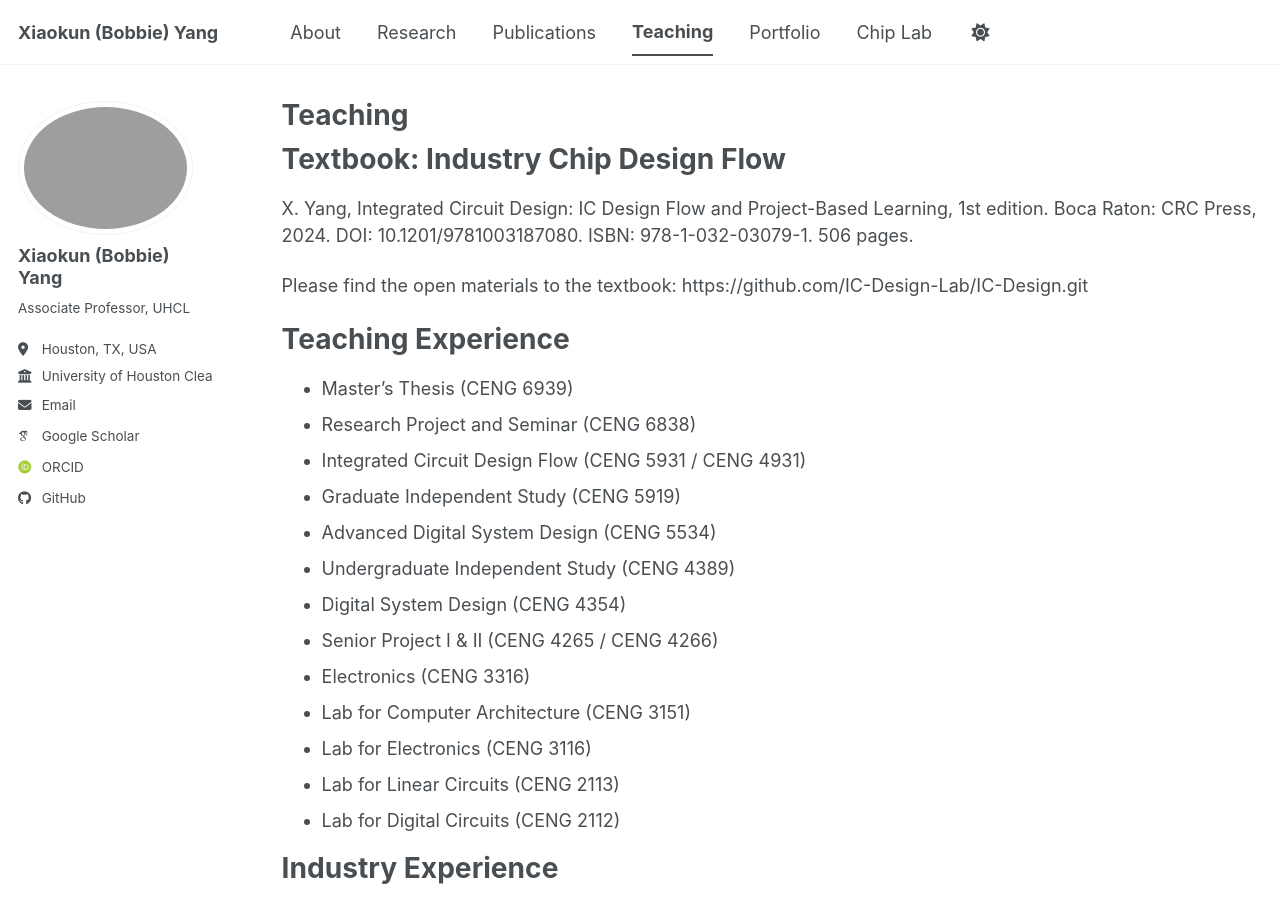
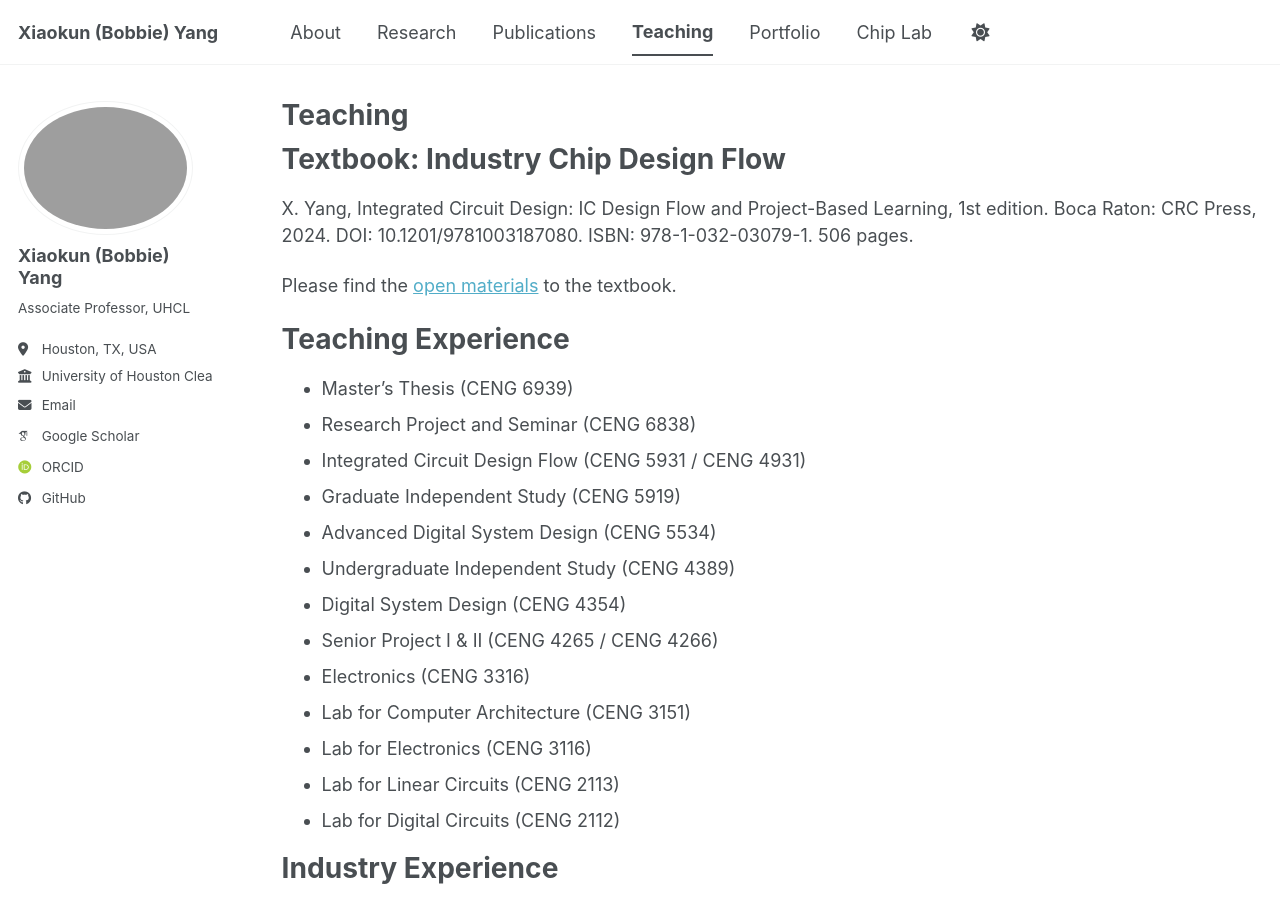
Before and after one commit to bobbieyang/bobbieyang.github.io, a Jekyll site: the page built from _pages/teaching.md, in a window 1280 px wide and 900 px high. Built offline with Jekyll 4.4.1, drawn with Linux system fonts in a browser that asks for light colours; some web fonts are replaced; a script bundle is joined from its source files by our own code; library files that are not in the unit come from our copies.

Commit message:
Update teaching.md

```diff
--- a/_pages/teaching.md
+++ b/_pages/teaching.md
@@ -13,8 +13,8 @@
 ======
 X. Yang, Integrated Circuit Design: IC Design Flow and Project-Based Learning, 1st edition. Boca Raton: CRC Press, 2024. DOI: 10.1201/9781003187080. ISBN: 978-1-032-03079-1. 506 pages.
 
-Please find the open materials to the textbook:
-https://github.com/IC-Design-Lab/IC-Design.git
+Please find the [open materials](https://github.com/IC-Design-Lab/IC-Design.git) to the textbook.
+
 
 Teaching Experience
 ======
```
